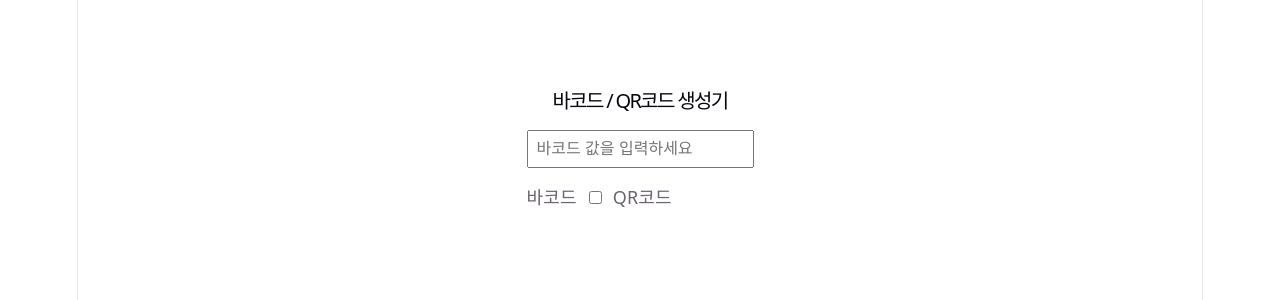
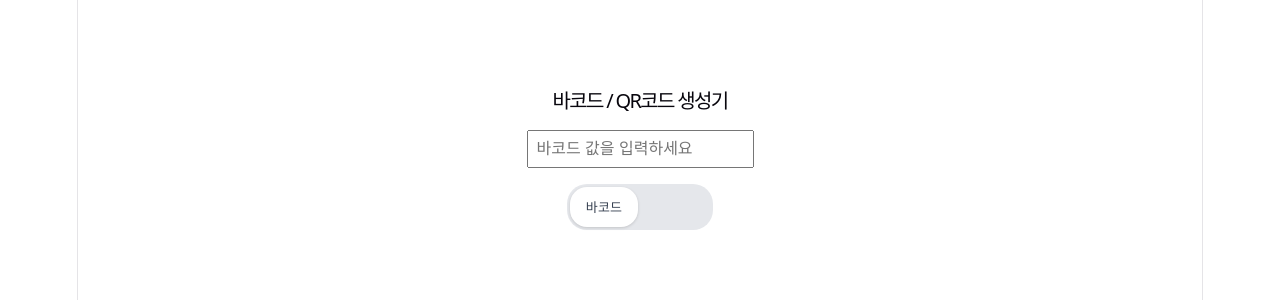
Before and after one commit to clara-shin/barcode_gen, a React (Vite) app: page / in a window 1280 px wide. Shown: the top 300 px of the page. Built offline with nearby package versions, Linux system fonts and the light colour scheme.

Commit message:
update toggle style

```diff
--- a/src/components/CodeTypeToggle.tsx
+++ b/src/components/CodeTypeToggle.tsx
@@ -1,4 +1,5 @@
 import type { CodeMode } from '../types/barcode';
+import './CodeTypeToggle.css';
 
 interface CodeTypeToggleProps {
   mode: CodeMode;
@@ -9,14 +10,13 @@ export default function CodeTypeToggle({ mode, onChange }: CodeTypeToggleProps)
   const isQrCode = mode === 'qrcode';
 
   return (
-    <label style={{ display: 'flex', alignItems: 'center', gap: 8, cursor: 'pointer' }}>
-      <span>바코드</span>
+    <label className={`toggle-switch ${isQrCode ? 'qrcode' : ''}`}>
       <input
         type='checkbox'
         checked={isQrCode}
         onChange={(e) => onChange(e.target.checked ? 'qrcode' : 'barcode')}
       />
-      <span>QR코드</span>
+      <span className='toggle-switch__thumb'>{isQrCode ? 'QR코드' : '바코드'}</span>
     </label>
   );
 }
```
